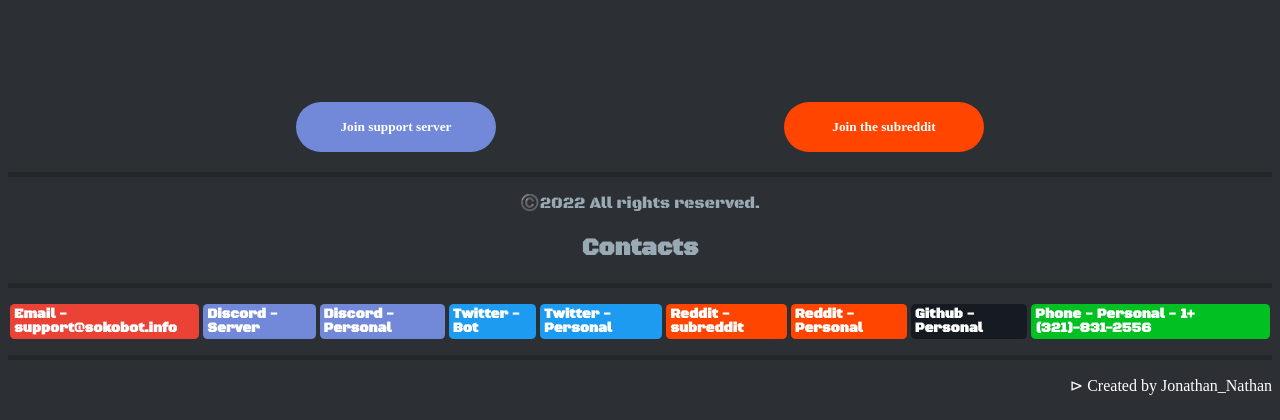
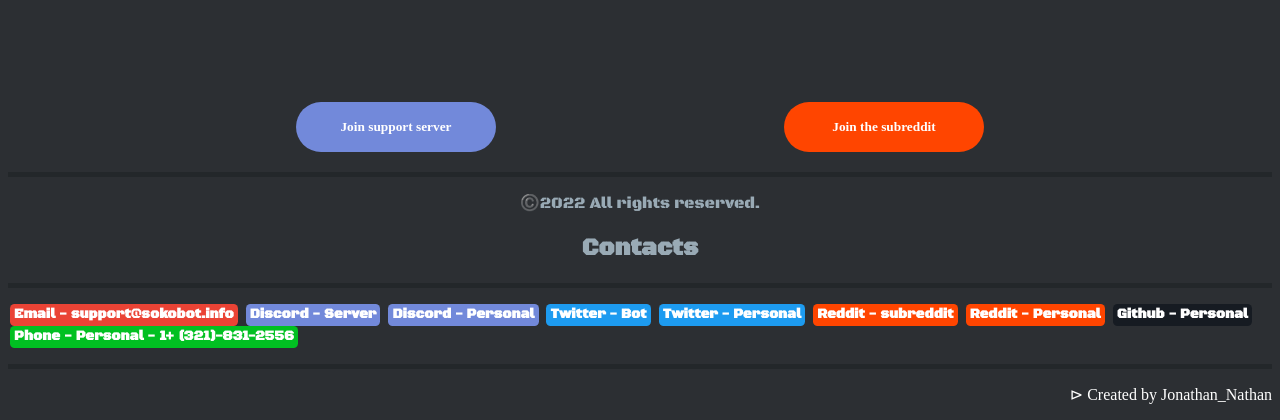
Before and after one commit to jman13378/Sokobot.info, a PHP site: page / in a window 1280 px wide. Shown: the part 703-1123 px from the top of the page. Before the commit the page ends 1098 px from the top, so only its background shows below. Run offline with PHP 8.4, Linux system fonts and the light colour scheme; some web fonts are replaced.

Commit message:
footer updates

```diff
--- a/css/style.css
+++ b/css/style.css
@@ -236,7 +236,7 @@ footer {
     font-family: "Black Ops one";
 }
 #footer-support {
-    display: flex;
+    display: inline;
     justify-content: space-evenly;
 }
 #footer-credits {
```
